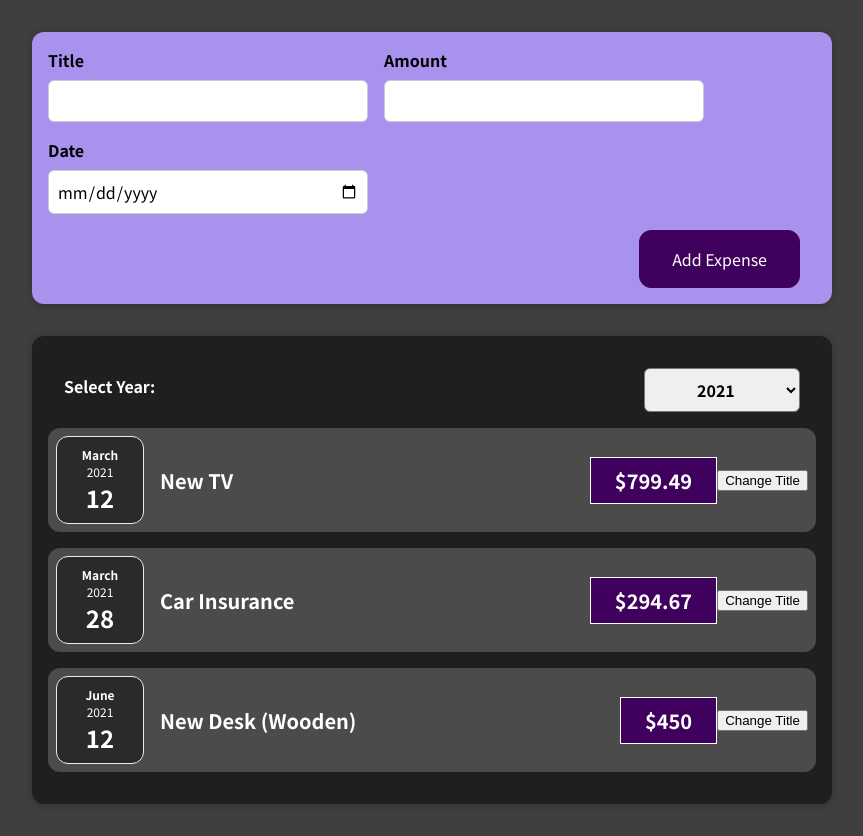
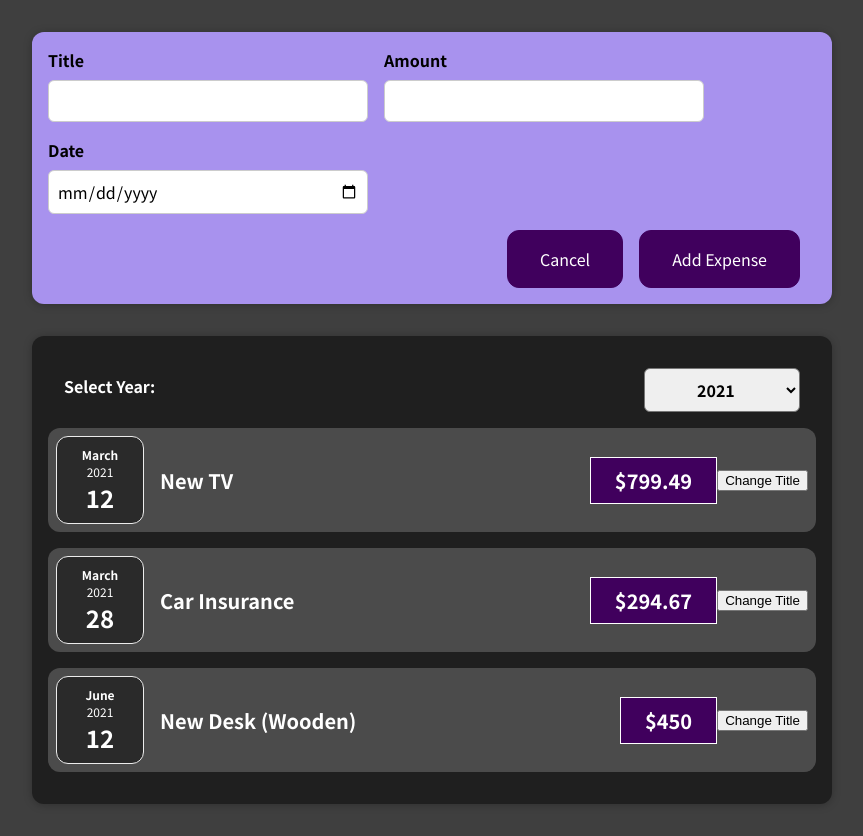
Before and after one commit to aceofbassgreg/udemy-react-complete-guide, a React (Create React App) app: page / in a window 1280 px wide. Both pictures are taken after a click on the button "Add New Expense". Shown: the whole page, without its empty margins (208-1071 px from the left). Built offline with nearby package versions, Linux system fonts and the light colour scheme.

Commit message:
Adds cancel button & passes pointer to formStateHandler

```diff
--- a/src/components/NewExpense/ExpenseForm.js
+++ b/src/components/NewExpense/ExpenseForm.js
@@ -59,6 +59,7 @@ const ExpenseForm = (props) => {
     </div>
 
     <div className="new-expense__actions">
+      <button onClick={ props.onCancel }>Cancel</button>
       <button type="submit">Add Expense</button>
     </div>
   </form>)
--- a/src/components/NewExpense/NewExpense.js
+++ b/src/components/NewExpense/NewExpense.js
@@ -21,7 +21,10 @@ const NewExpense = (props) => {
 
   const renderedComponent = () => {
     if (formState) {
-      return <ExpenseForm onSaveExpenseData={ saveExpenseDataHandler } />
+      return <ExpenseForm
+        onCancel={ formStateHandler }
+        onSaveExpenseData={ saveExpenseDataHandler }
+      />
     } else {
       return <button onClick={ formStateHandler }>Add New Expense</button>
     }
```
